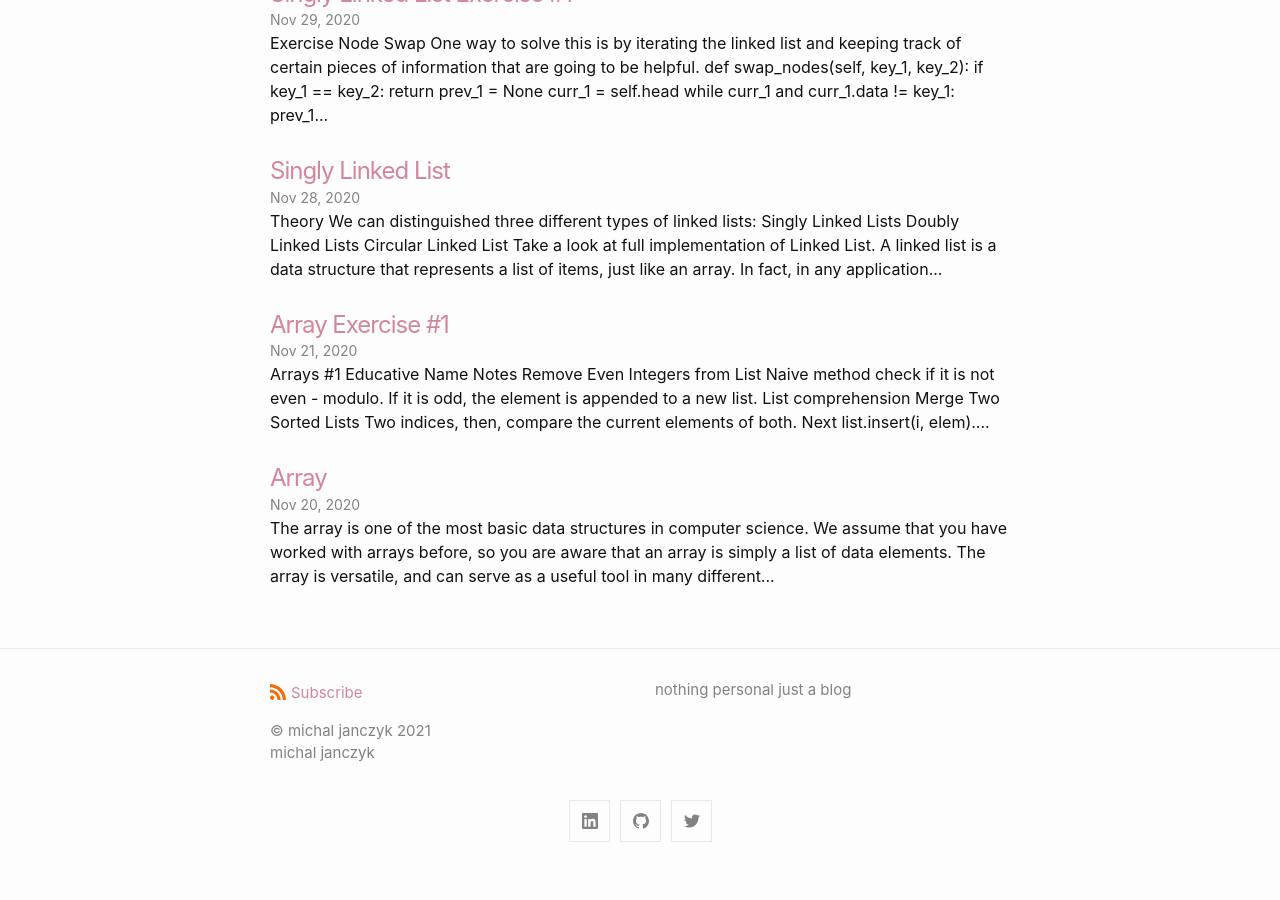
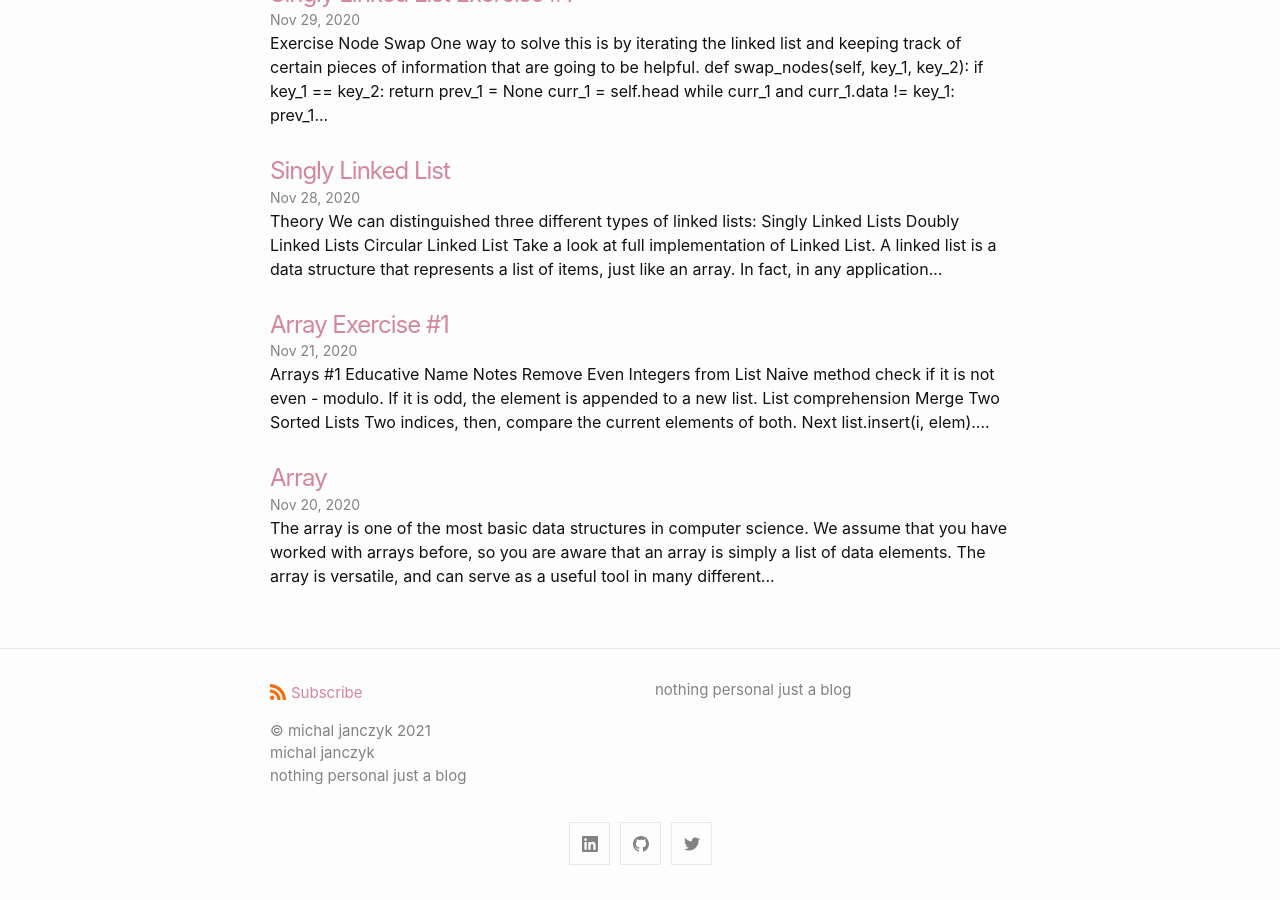
Before and after one commit to michal0janczyk/michaljanczyk.github.io, a Jekyll site: the page built from index.html, in a window 1280 px wide and 900 px high, scrolled down 1341 px. Built offline with Jekyll 4.4.1, drawn with Linux system fonts in a browser that asks for light colours; the list of posts is cut into pages by our own code; before the commit the page ends 2218 px from its top, so only the background shows below that.

Commit message:
Update footer.html

```diff
--- a/_includes/footer.html
+++ b/_includes/footer.html
@@ -17,6 +17,7 @@
           {% if site.author.name -%}
           <li>&copy; {{ site.copyright }} {{ 'now' | date: "%Y" }}</li>
             <li class="p-name">{{ site.author.name | escape }}</li>
+            <p>{{ site.description | escape }}</p>
           {% endif -%}
           {% if site.author.email -%}
             <li><a class="u-email" href="mailto:{{ site.author.email }}">{{ site.author.email }}</a></li>
```
